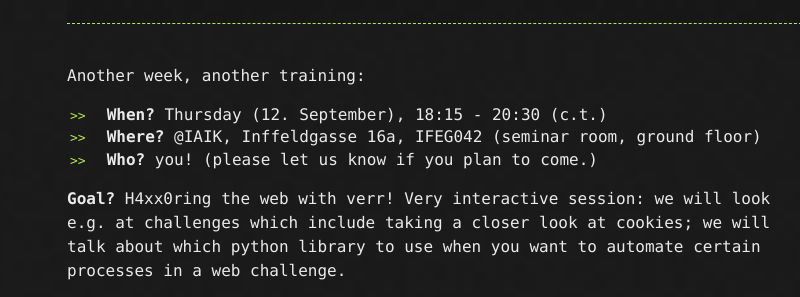
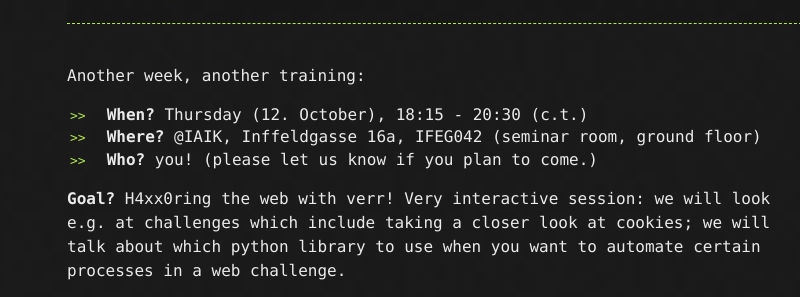
Before and after one commit to mtps3/Mtps3.github.io, a Jekyll site: the page built from _posts/2016-10-10-training-web.md, in a window 1280 px wide. Shown: the part 230-527 px from the top of the page, without its empty margins (198-998 px from the left). Built offline with Jekyll 4.4.1, drawn with Linux system fonts in a browser that asks for light colours.

Commit message:
fixed date in (past) training web

```diff
--- a/_posts/2016-10-10-training-web.md
+++ b/_posts/2016-10-10-training-web.md
@@ -1,14 +1,14 @@
 ---
 layout: post
 title:  "Training: web"
-when: "Sep 12, 2016"
+when: "Oct 12, 2016"
 author: verr & kw
 categories: meeting
 ---
 
 Another week, another training:
 
-* **When?** Thursday (12. September), 18:15 - 20:30 (c.t.)
+* **When?** Thursday (12. October), 18:15 - 20:30 (c.t.)
 * **Where?** @IAIK, Inffeldgasse 16a, IFEG042 (seminar room, ground floor)
 * **Who?** you! (please let us know if you plan to come.)
 
```
